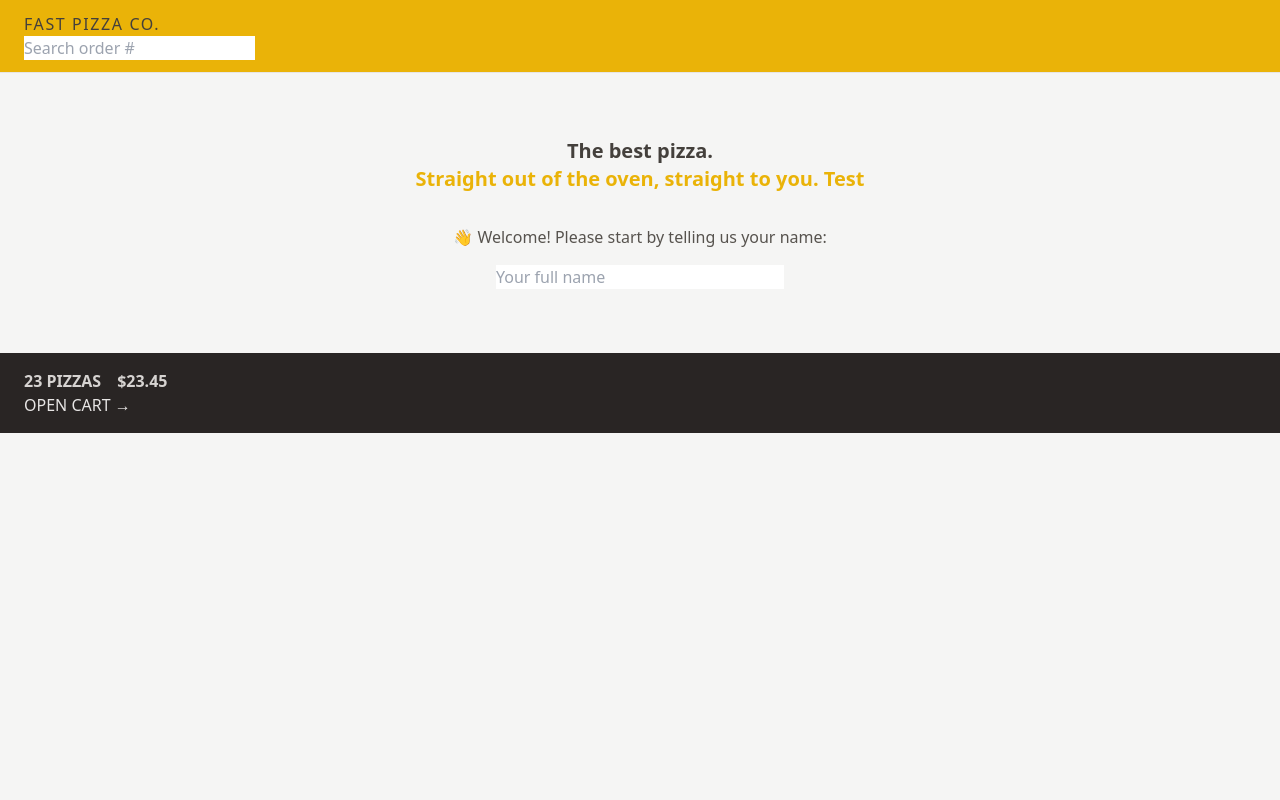
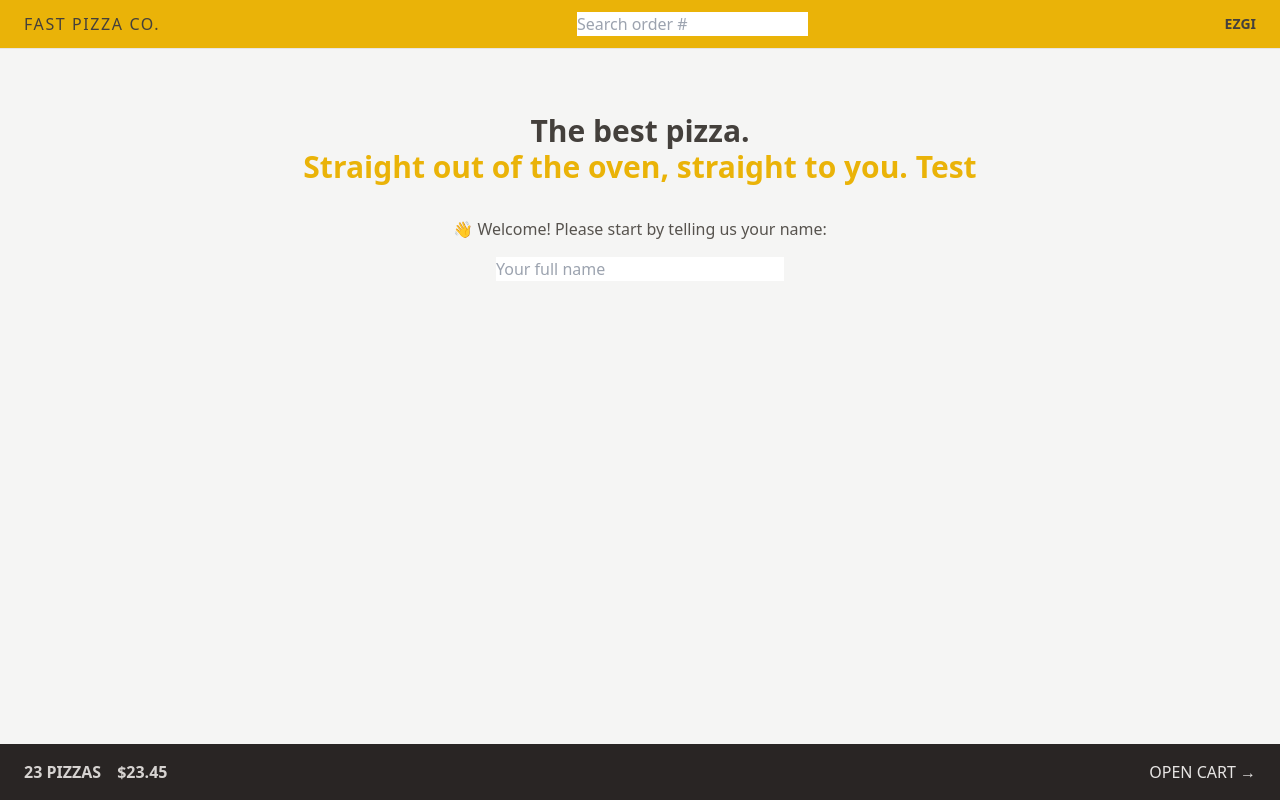
Before and after one commit to ezgikardes/fast-pizza, a React (Vite) app: page / in a window 1280 px wide. Built offline with nearby package versions, Linux system fonts and the light colour scheme.

Commit message:
feat: implement grid layout to CartOverview, Header, Home, and Username components

```diff
--- a/src/features/cart/CartOverview.jsx
+++ b/src/features/cart/CartOverview.jsx
@@ -2,7 +2,7 @@
 
 function CartOverview() {
   return (
-    <div className="px-4 py-4 text-sm uppercase text-stone-200 bg-stone-800 sm:px-6 md:text-base">
+    <div className="flex items-center justify-between px-4 py-4 text-sm uppercase text-stone-200 bg-stone-800 sm:px-6 md:text-base">
       <p className="space-x-4 font-semibold sm:space-x text-stone-300">
         <span>23 pizzas</span>
         <span>$23.45</span>
--- a/src/features/user/Username.jsx
+++ b/src/features/user/Username.jsx
@@ -1,6 +1,6 @@
 function Username() {
     return (
-        <div className="hidden text-sm font-semibold">
+        <div className="hidden text-sm font-semibold md:block">
             Ezgi
         </div>
     )
--- a/src/ui/AppLayout.jsx
+++ b/src/ui/AppLayout.jsx
@@ -10,14 +10,16 @@
 
 
     return (
-        <div className="layout">
+        <div className="grid grid-rows-[auto_1fr_auto] h-screen">
             {isLoading && <Loader />}
 
             <Header />
 
-            <main>
-                <Outlet />
-            </main>
+            <div className="overflow-scroll">
+                <main className="max-w-3xl mx-auto">
+                    <Outlet />
+                </main>
+            </div>
 
             <CartOverview />
         </div>
--- a/src/ui/Header.jsx
+++ b/src/ui/Header.jsx
@@ -4,7 +4,7 @@
 
 function Header() {
     return (
-        <header className="px-4 py-3 uppercase bg-yellow-500 border-b border-stone-200 sm:px-6">
+        <header className="flex items-center justify-between px-4 py-3 uppercase bg-yellow-500 border-b border-stone-200 sm:px-6">
 
             <Link to='/' className="tracking-widest">Fast Pizza Co.</Link>
             <SearchOrder />
--- a/src/ui/Home.jsx
+++ b/src/ui/Home.jsx
@@ -2,8 +2,8 @@
 
 function Home() {
   return (
-    <div className="my-10 text-center sm:my-16">
-      <h1 className="mb-8 text-xl font-semibold">
+    <div className="px-4 my-10 text-center sm:my-16">
+      <h1 className="mb-8 text-xl font-semibold md:text-3xl">
         The best pizza.
         <br />
         <span className="text-yellow-500" >
```
Also changed, not shown: 1 other file (tests, documents, lock files or other folders).
